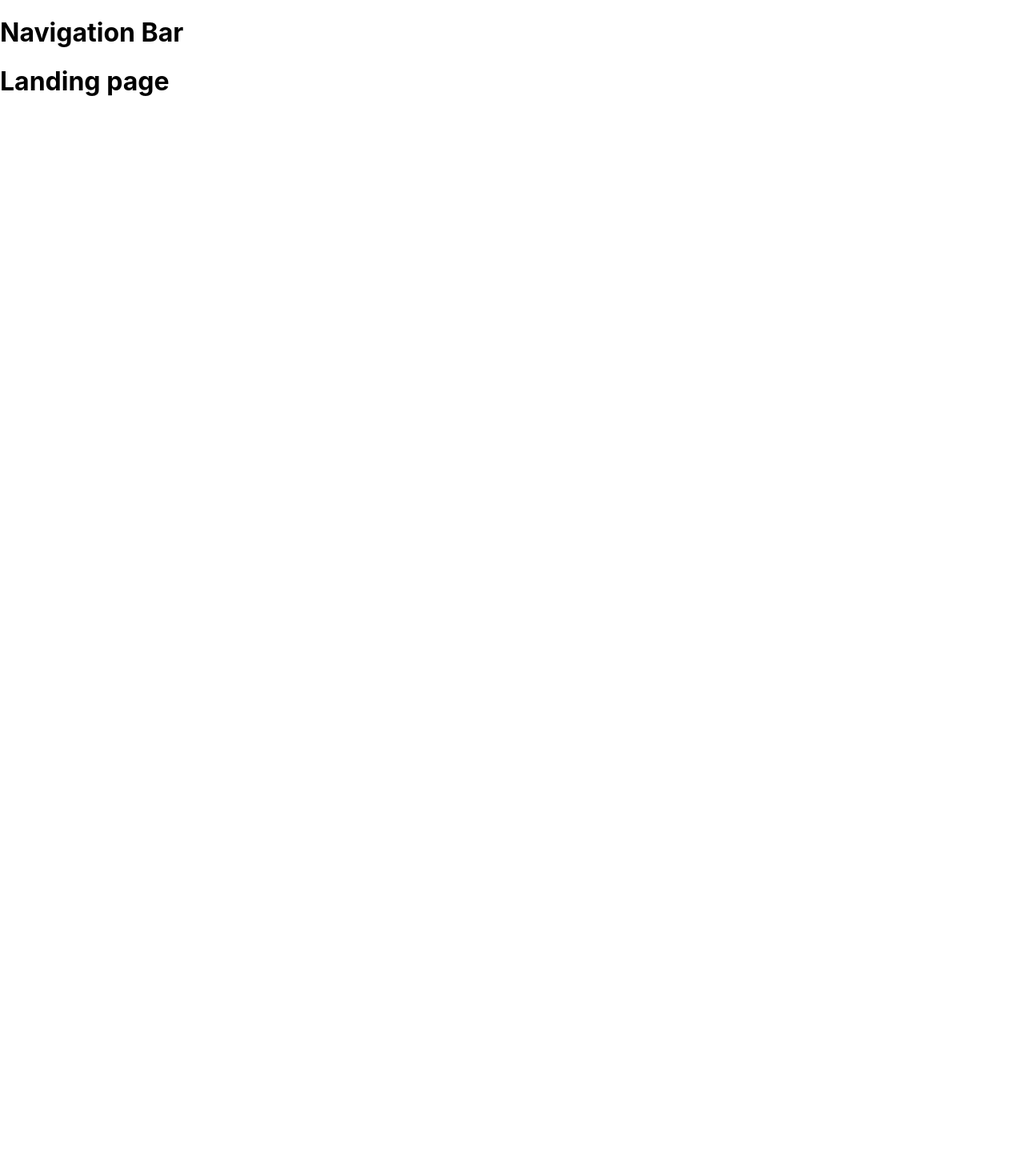
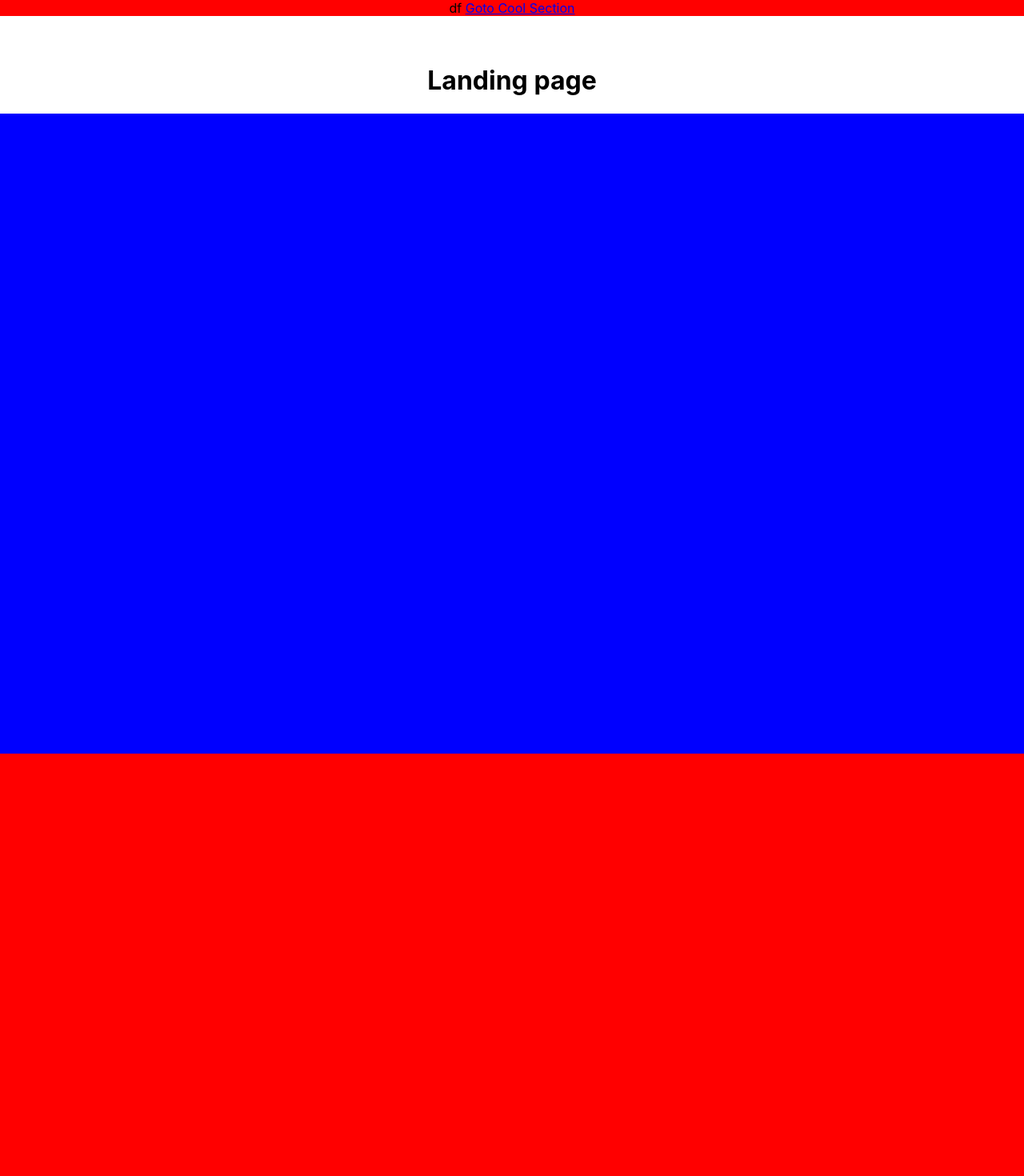
Before and after one commit to johnpwajok/Personal-Site, a React (Create React App) app in the folder client/: page / in a window 1280 px wide. Shown: the top 1470 px of the page at 80% size. Before the commit the page ends 800 px from the top, so only its background shows below. Built offline with nearby package versions, Linux system fonts and the light colour scheme.

Commit message:
navbar hash link implemented

```diff
--- a/client/package.json
+++ b/client/package.json
@@ -9,6 +9,7 @@
     "react": "^16.13.1",
     "react-dom": "^16.13.1",
     "react-router-dom": "^5.2.0",
+    "react-router-hash-link": "^2.0.0",
     "react-scripts": "3.4.3"
   },
   "scripts": {
--- a/client/src/App.js
+++ b/client/src/App.js
@@ -4,6 +4,7 @@ import "./App.css";
 import NavigationBar from "./components/NavigationBar";
 import { BrowserRouter as Router, Route } from "react-router-dom";
 import Landing from "./components/Landing";
+import Portfolio from "./components/Portfolio";
 
 class App extends Component {
   constructor(props) {
@@ -20,11 +21,12 @@ class App extends Component {
   render() {
     return (
       <Router>
-        {" "}
-        <div className="container">
-          {" "}
-          <NavigationBar /> <Route exact path="/" component={Landing} />{" "}
-        </div>{" "}
+        <div className="App">
+          <NavigationBar />
+          <Route exact path="/" component={Landing} />
+          <div className="container"></div>
+          <Route exact path="/portfolio" component={Portfolio} />
+        </div>
       </Router>
     );
   }
--- a/client/src/components/Landing.js
+++ b/client/src/components/Landing.js
@@ -1,10 +1,16 @@
 import React, { Component } from "react";
+import styles from "./sytles/styles.css";
 
 export default class Landing extends Component {
   render() {
     return (
       <div>
+        <br></br>
+        <br></br>
         <h1>Landing page</h1>
+        <div id="top"></div>
+        <div id="middle"></div>
+        <div id="bottom"></div>
       </div>
     );
   }
--- a/client/src/components/NavigationBar.js
+++ b/client/src/components/NavigationBar.js
@@ -1,10 +1,14 @@
 import React, { Component } from "react";
+import { HashLink } from "react-router-hash-link";
+import styles from "./sytles/styles.css";
 
 export default class NavigationBar extends Component {
   render() {
     return (
       <div>
-        <h1>Navigation Bar</h1>
+        <div id="testing">
+          df <HashLink to="/#bottom">Goto Cool Section</HashLink>
+        </div>
       </div>
     );
   }
--- /dev/null
+++ b/client/src/components/Portfolio.js
@@ -0,0 +1,11 @@
+import React, { Component } from "react";
+
+export default class Portfolio extends Component {
+  render() {
+    return (
+      <div>
+        <div>Portfolio Page</div>
+      </div>
+    );
+  }
+}
--- /dev/null
+++ b/client/src/components/sytles/styles.css
@@ -0,0 +1,18 @@
+#top {
+  height: 50rem;
+  background-color: blue;
+}
+
+#middle {
+  height: 50rem;
+  background-color: red;
+}
+
+#bottom {
+  height: 50rem;
+  background-color: black;
+}
+
+#testing {
+  background-color: red;
+}
```
Also changed, not shown: 1 other file (tests, documents, lock files or other folders).
